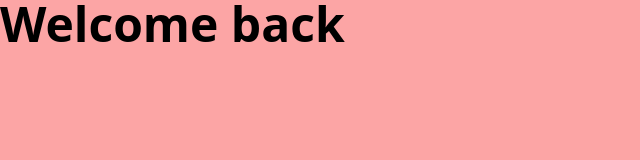
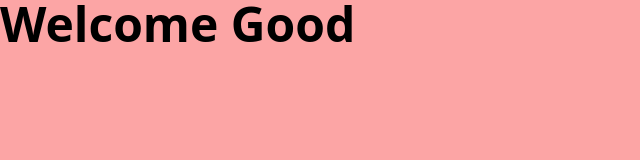
Before and after one commit to pantazisoftware/ep-blog, a Next.js app: page / in a window 1280 px wide. Shown: the top 160 px of the page, without its empty margins (0-640 px from the left). Built offline with nearby package versions, Linux system fonts and the light colour scheme.

Commit message:
added taiwlindcss

```diff
--- a/pages/index.js
+++ b/pages/index.js
@@ -15,7 +15,7 @@
         <link rel="icon" href="/favicon.ico" />
       </Head>
       <main className='bg-red-300 h-screen'>
-        <h1 className='text-5xl font-bold'>Welcome back</h1>
+        <h1 className='text-5xl font-bold'>Welcome Good</h1>
       </main>
     </>
   )
```
